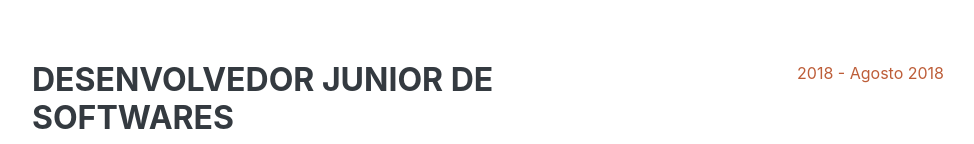
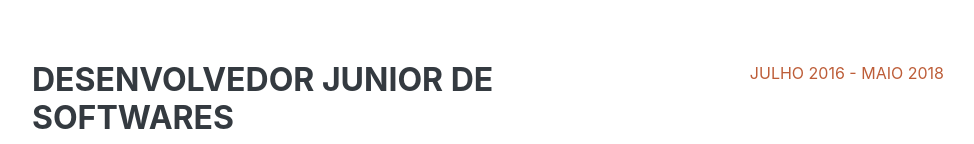
Before and after one commit to charles-bezerra/Homepage, a plain HTML site: page index.html in a window 1280 px wide. Shown: the part 1412-1556 px from the top of the page, without its empty margins (288-1262 px from the left). Drawn offline with Linux system fonts and the light colour scheme; a web font is replaced by a local one.

Commit message:
Update index.html

```diff
--- a/index.html
+++ b/index.html
@@ -133,7 +133,7 @@
               </p>
             </div>
             <div class="resume-date text-md-right">
-              <span class="text-primary"> 2018 - Agosto 2018</span>
+              <span class="text-primary"> JULHO 2016 - MAIO 2018</span>
             </div>
           </div>
 
```
